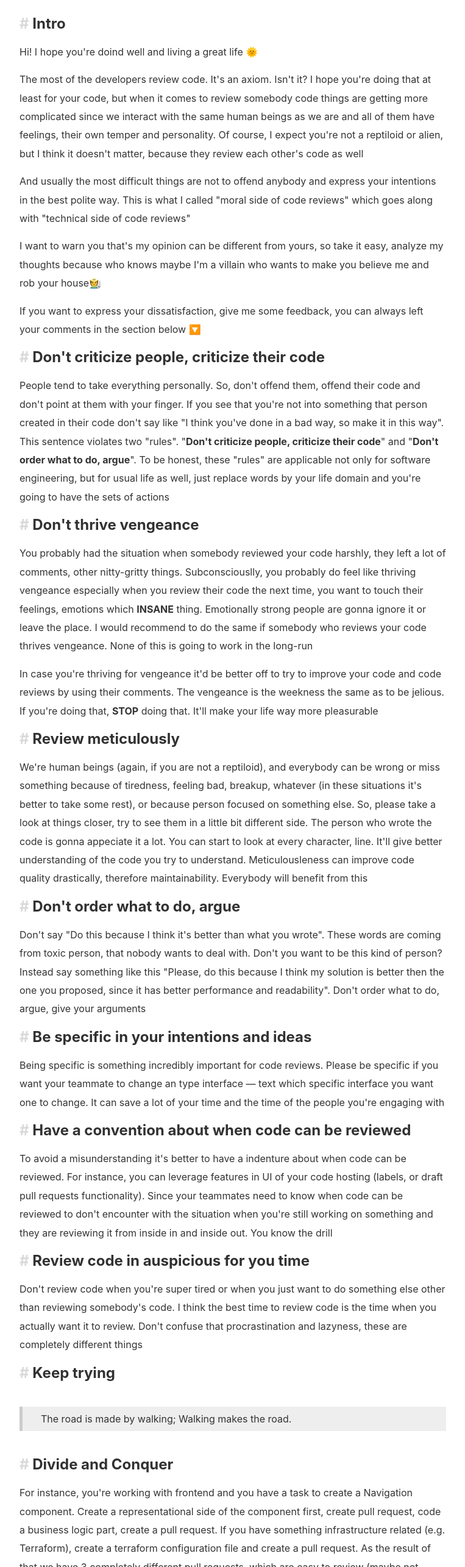
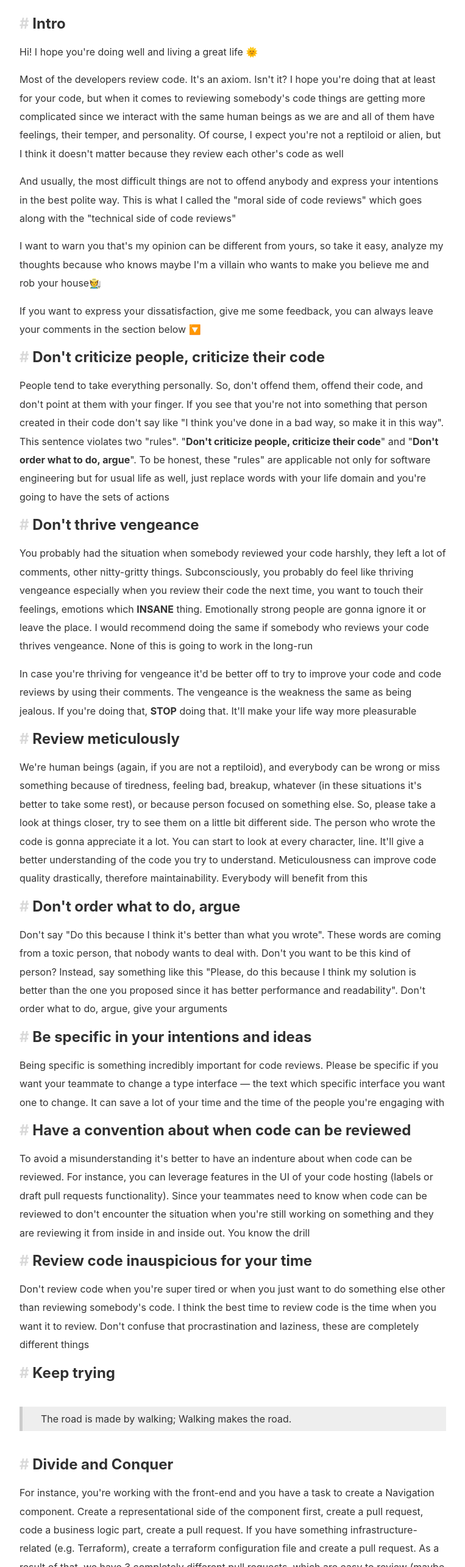
Before and after one commit to termoxin/my-blog, a Gatsby site: page /the-moral-side-of-code-reviews in a window 1280 px wide. Shown: the part 1017-3587 px from the top of the page at 61% size, without its empty margins (258-1021 px from the left). Built offline with nearby package versions, Linux system fonts and the light colour scheme; Gatsby itself is replaced by a stand-in of ours; some packages are replaced by stand-ins of ours; no server answers.

Commit message:
Fix grammar

```diff
--- a/content/blog/the-moral-side-of-code-reviews/index.mdx
+++ b/content/blog/the-moral-side-of-code-reviews/index.mdx
@@ -10,46 +10,46 @@ location: Odessa, Ukraine
 
 ## Intro
 
-Hi! I hope you're doind well and living a great life 🌞
+Hi! I hope you're doing well and living a great life 🌞
 
-The most of the developers review code. It's an axiom. Isn't it? I hope you're doing that at least for your code, but when it comes to review somebody code things are getting more complicated since we interact with the same human beings as we are and all of them have feelings, their own temper and personality. Of course, I expect you're not a reptiloid or alien, but I think it doesn't matter, because they review each other's code as well
+Most of the developers review code. It's an axiom. Isn't it? I hope you're doing that at least for your code, but when it comes to reviewing somebody's code things are getting more complicated since we interact with the same human beings as we are and all of them have feelings, their temper, and personality. Of course, I expect you're not a reptiloid or alien, but I think it doesn't matter because they review each other's code as well
 
-And usually the most difficult things are not to offend anybody and express your intentions in the best polite way. This is what I called "moral side of code reviews" which goes along with "technical side of code reviews"
+And usually, the most difficult things are not to offend anybody and express your intentions in the best polite way. This is what I called the "moral side of code reviews" which goes along with the "technical side of code reviews"
 
 I want to warn you that's my opinion can be different from yours, so take it easy, analyze my thoughts because who knows maybe I'm a villain who wants to make you believe me and rob your house🧑‍🌾
 
-If you want to express your dissatisfaction, give me some feedback, you can always left your comments in the section below 🔽
+If you want to express your dissatisfaction, give me some feedback, you can always leave your comments in the section below 🔽
 
 ## Don't criticize people, criticize their code
 
-People tend to take everything personally. So, don't offend them, offend their code and don't point at them with your finger. If you see that you're not into something that person created in their code don't say like "I think you've done in a bad way, so make it in this way". This sentence violates two "rules". "**Don't criticize people, criticize their code**" and "**Don't order what to do, argue**". To be honest, these "rules" are applicable not only for software engineering, but for usual life as well, just replace words by your life domain and you're going to have the sets of actions
+People tend to take everything personally. So, don't offend them, offend their code, and don't point at them with your finger. If you see that you're not into something that person created in their code don't say like "I think you've done in a bad way, so make it in this way". This sentence violates two "rules". "**Don't criticize people, criticize their code**" and "**Don't order what to do, argue**". To be honest, these "rules" are applicable not only for software engineering but for usual life as well, just replace words with your life domain and you're going to have the sets of actions
 
 ## Don't thrive vengeance
 
 You probably had the situation when somebody reviewed your code harshly, they left a lot of comments, other nitty-gritty
-things. Subconsciouslly, you probably do feel like thriving vengeance especially when you review their code the next time, you want to touch their feelings, emotions which **INSANE** thing. Emotionally strong people are gonna ignore it or leave the place. I would recommend to do the same if somebody who reviews your code thrives vengeance. None of this is going to work in the long-run
+things. Subconsciously, you probably do feel like thriving vengeance especially when you review their code the next time, you want to touch their feelings, emotions which **INSANE** thing. Emotionally strong people are gonna ignore it or leave the place. I would recommend doing the same if somebody who reviews your code thrives vengeance. None of this is going to work in the long-run
 
-In case you're thriving for vengeance it'd be better off to try to improve your code and code reviews by using their comments. The vengeance is the weekness the same as to be jelious. If you're doing that, **STOP** doing that. It'll make your life way more pleasurable
+In case you're thriving for vengeance it'd be better off to try to improve your code and code reviews by using their comments. The vengeance is the weakness the same as being jealous. If you're doing that, **STOP** doing that. It'll make your life way more pleasurable
 
 ## Review meticulously
 
-We're human beings (again, if you are not a reptiloid), and everybody can be wrong or miss something because of tiredness, feeling bad, breakup, whatever (in these situations it's better to take some rest), or because person focused on something else. So, please take a look at things closer, try to see them in a little bit different side. The person who wrote the code is gonna appeciate it a lot. You can start to look at every character, line. It'll give better understanding of the code you try to understand. Meticulousleness can improve code quality drastically, therefore maintainability. Everybody will benefit from this
+We're human beings (again, if you are not a reptiloid), and everybody can be wrong or miss something because of tiredness, feeling bad, breakup, whatever (in these situations it's better to take some rest), or because person focused on something else. So, please take a look at things closer, try to see them on a little bit different side. The person who wrote the code is gonna appreciate it a lot. You can start to look at every character, line. It'll give a better understanding of the code you try to understand. Meticulousness can improve code quality drastically, therefore maintainability. Everybody will benefit from this
 
 ## Don't order what to do, argue
 
-Don't say "Do this because I think it's better than what you wrote". These words are coming from toxic person, that nobody wants to deal with. Don't you want to be this kind of person? Instead say something like this "Please, do this because I think my solution is better then the one you proposed, since it has better performance and readability". Don't order what to do, argue, give your arguments
+Don't say "Do this because I think it's better than what you wrote". These words are coming from a toxic person, that nobody wants to deal with. Don't you want to be this kind of person? Instead, say something like this "Please, do this because I think my solution is better than the one you proposed since it has better performance and readability". Don't order what to do, argue, give your arguments
 
 ## Be specific in your intentions and ideas
 
-Being specific is something incredibly important for code reviews. Please be specific if you want your teammate to change an type interface — text which specific interface you want one to change. It can save a lot of your time and the time of the people you're engaging with
+Being specific is something incredibly important for code reviews. Please be specific if you want your teammate to change a type interface — the text which specific interface you want one to change. It can save a lot of your time and the time of the people you're engaging with
 
 ## Have a convention about when code can be reviewed
 
-To avoid a misunderstanding it's better to have a indenture about when code can be reviewed. For instance, you can leverage features in UI of your code hosting (labels, or draft pull requests functionality). Since your teammates need to know when code can be reviewed to don't encounter with the situation when you're still working on something and they are reviewing it from inside in and inside out. You know the drill
+To avoid a misunderstanding it's better to have an indenture about when code can be reviewed. For instance, you can leverage features in the UI of your code hosting (labels or draft pull requests functionality). Since your teammates need to know when code can be reviewed to don't encounter the situation when you're still working on something and they are reviewing it from inside in and inside out. You know the drill
 
-## Review code in auspicious for you time
+## Review code inauspicious for your time
 
-Don't review code when you're super tired or when you just want to do something else other than reviewing somebody's code. I think the best time to review code is the time when you actually want it to review. Don't confuse that procrastination and lazyness, these are completely different things
+Don't review code when you're super tired or when you just want to do something else other than reviewing somebody's code. I think the best time to review code is the time when you want it to review. Don't confuse that procrastination and laziness, these are completely different things
 
 ## Keep trying
 
@@ -57,17 +57,17 @@ Don't review code when you're super tired or when you just want to do something
 
 ## Divide and Conquer
 
-For instance, you're working with frontend and you have a task to create a Navigation component. Create a representational side of the component first, create pull request, code a business logic part, create a pull request. If you have something infrastructure related (e.g. Terraform), create a terraform configuration file and create a pull request. As the result of that we have 3 completely different pull requests, which are easy to review (maybe not easier, but less painfully) and everybody is way more happier 🙃
+For instance, you're working with the front-end and you have a task to create a Navigation component. Create a representational side of the component first, create a pull request, code a business logic part, create a pull request. If you have something infrastructure-related (e.g. Terraform), create a terraform configuration file and create a pull request. As a result of that, we have 3 completely different pull requests, which are easy to review (maybe not easier, but less painfully) and everybody is way happier 🙃
 
 ## Summary
 
-1. Review meticulously. Review line by line, character by chacter
+1. Review meticulously. Review line by line, character by character
 2. Don't order what to do, argue. Give your arguments instead
-3. Create comments out of desire to improve, but not out of spite
+3. Create comments out of a desire to improve, but not out of spite
 4. Be specific in your intentions as much as you can
 5. Figure out where code can be reviewed
 6. Find your auspicious time for code reviews
-7. Break your PRs appart
+7. Break your PRs apart
 8. Respect others and be yourself
 
-### Would you like to see these kind of posts?
+### Would you like to see these kinds of posts?
```
